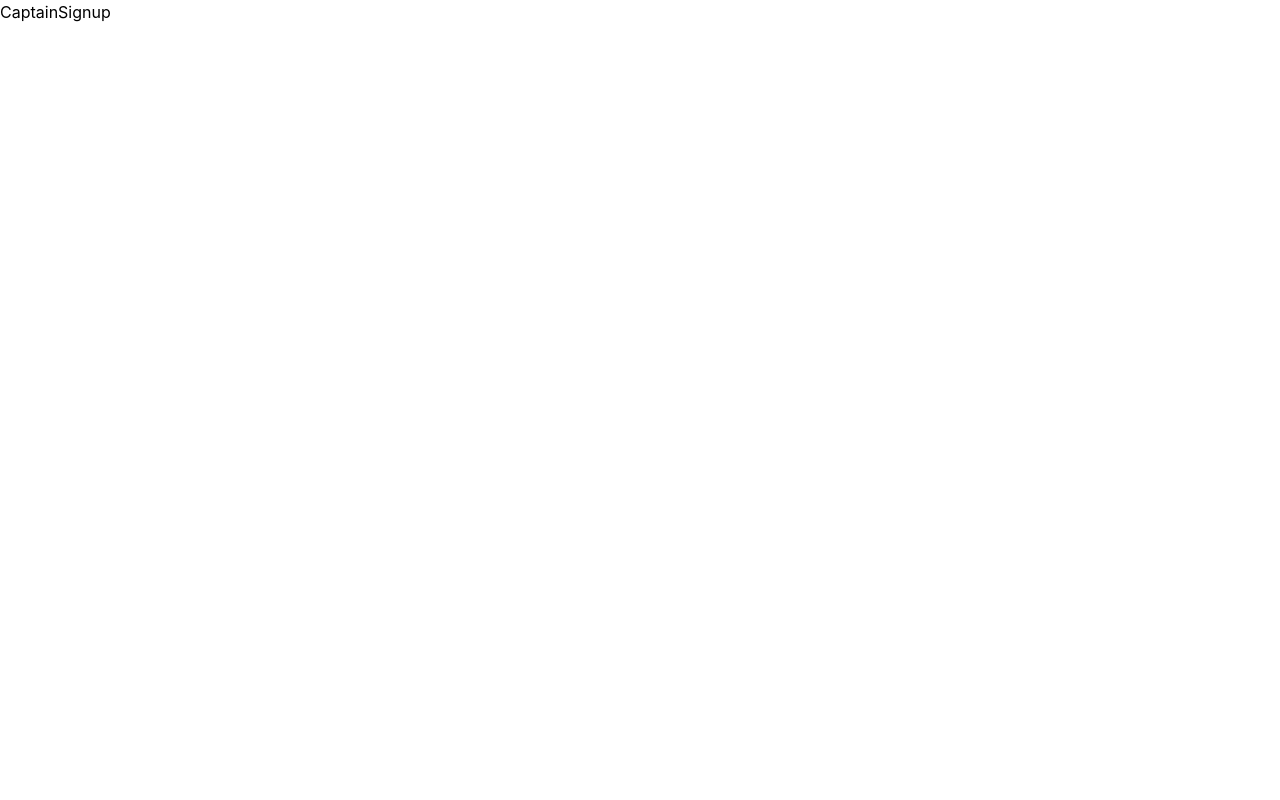
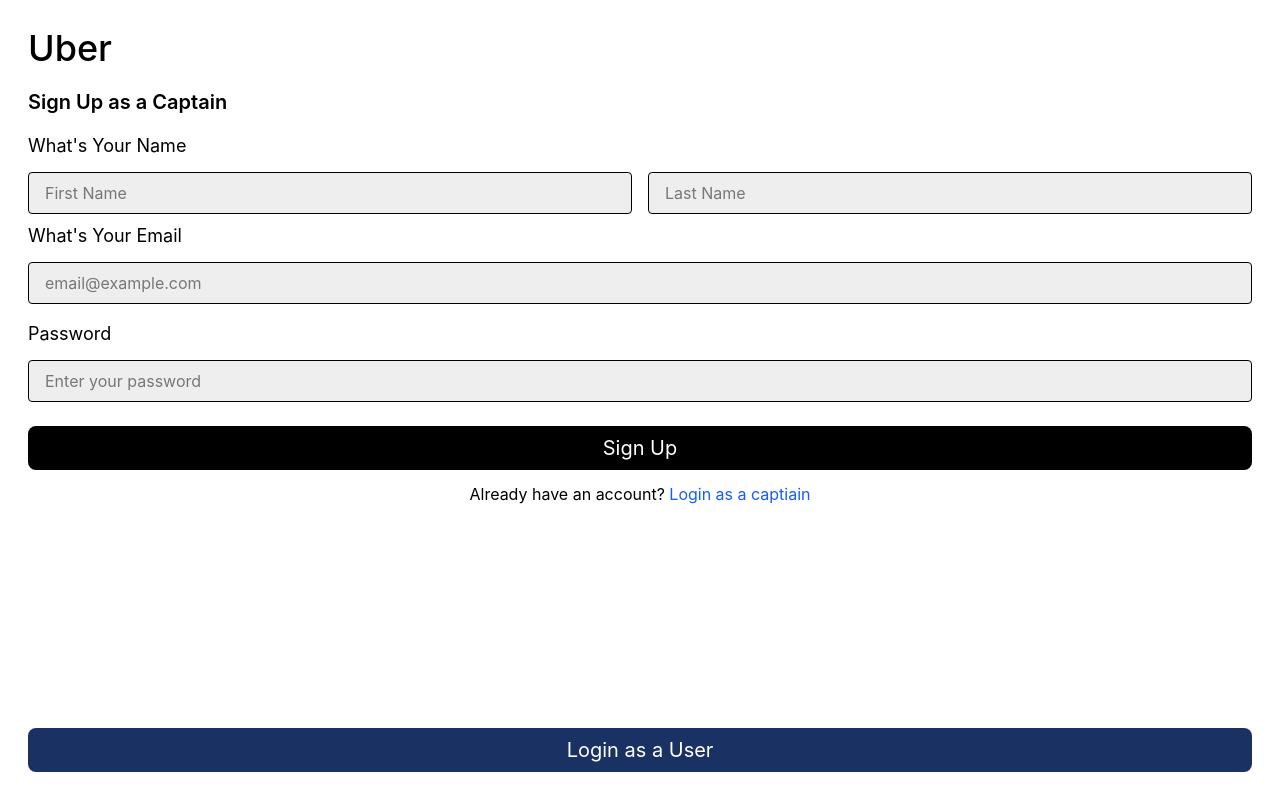
Before and after one commit to kanwar05/RideX, a React app in the folder frontend/: page /captain-signup in a window 1280 px wide. Built offline with nearby package versions, Linux system fonts and the light colour scheme; the HTML template or start-up script is replaced by a standard one.

Commit message:
create form for captain signup and user sign up

```diff
--- a/frontend/src/pages/CaptainSignup.jsx
+++ b/frontend/src/pages/CaptainSignup.jsx
@@ -1,7 +1,128 @@
-import React from "react";
+import React, { useState } from "react";
+import { Link } from "react-router-dom";
 
 const CaptainSignup = () => {
-  return <div>CaptainSignup</div>;
+  const [email, setEmail] = useState("");
+  const [password, setPassword] = useState("");
+  const [firstName, setFirstName] = useState("");
+  const [lastName, setLastName] = useState("");
+  const [userData, setUserData] = useState({});
+
+  const submitHandler = (e) => {
+    e.preventDefault();
+    setUserData({
+      userName: {
+        firstName: firstName,
+        lastName: lastName,
+      },
+      email: email,
+      password: password,
+    });
+
+    console.log("User Data:", {
+      userName: {
+        firstName: firstName,
+        lastName: lastName,
+      },
+      email: email,
+      password: password,
+    });
+    setEmail("");
+    setPassword("");
+    setFirstName("");
+    setLastName("");
+  };
+
+  return (
+    <div className="p-7 flex flex-col justify-between h-screen">
+      <div className="bg-white w-full flex flex-col ">
+        <div className="text-4xl text-black mb-5 font-medium">Uber</div>
+        <form
+          className=""
+          onSubmit={(e) => {
+            submitHandler(e);
+          }}
+        >
+          <div className="flex flex-col mb-2 gap-2">
+            <h1 className="text-xl font-semibold mb-2">Sign Up as a Captain</h1>
+            <label className="text-lg mb-1 " htmlFor="email">
+              What's Your Name
+            </label>
+            <div className="flex gap-4">
+              <input
+                className="bg-[#eeeeee] w-1/2 py-2 px-4 border-1 rounded placeholder:text-base "
+                value={firstName}
+                onChange={(e) => setFirstName(e.target.value)}
+                type="text"
+                id="firstName"
+                required
+                placeholder="First Name"
+              />
+              <input
+                className="bg-[#eeeeee] w-1/2 py-2 px-4 border-1 rounded placeholder:text-base "
+                value={lastName}
+                onChange={(e) => setLastName(e.target.value)}
+                type="text"
+                id="lastName"
+                required
+                placeholder="Last Name"
+              />
+            </div>
+          </div>
+
+          <div className="flex flex-col gap-2">
+            <label className="text-lg mb-1 " htmlFor="email">
+              What's Your Email
+            </label>
+            <input
+              className="bg-[#eeeeee] py-2 px-4 border-1 rounded placeholder:text-base "
+              value={email}
+              onChange={(e) => setEmail(e.target.value)}
+              type="email"
+              id="email"
+              required
+              placeholder="email@example.com"
+            />
+          </div>
+          <div className="flex flex-col gap-2 mt-4 ">
+            <label className="text-lg mb-1" htmlFor="password">
+              Password
+            </label>
+            <input
+              className="bg-[#eeeeee] py-2 px-4 border-1 rounded placeholder:text-base"
+              value={password}
+              onChange={(e) => setPassword(e.target.value)}
+              type="password"
+              id="password"
+              required
+              placeholder="Enter your password"
+            />
+          </div>
+          <button
+            type="submit"
+            className="bg-black w-full text-center text-white text-xl mb-3 py-2 px-4 rounded-lg flex items-center justify-center mt-6"
+          >
+            Sign Up
+          </button>
+        </form>
+        <p className="text-center">
+          Already have an account?{" "}
+          <Link to="/captain-login" className="text-blue-600 ">
+            Login as a captiain
+          </Link>
+        </p>
+      </div>
+
+      <div className="">
+        <Link
+          to="/user-login"
+          className="bg-[#1A3263] w-full text-center text-white text-xl  py-2 px-4 rounded-lg flex items-center justify-center mt-6"
+        >
+          Login as a User
+        </Link>
+      </div>
+    </div>
+  );
 };
 
 export default CaptainSignup;
--- a/frontend/src/pages/UserSignup.jsx
+++ b/frontend/src/pages/UserSignup.jsx
@@ -44,7 +44,8 @@
           }}
         >
           <div className="flex flex-col gap-2">
-            <label className="text-xl font-semibold mb-2 " htmlFor="email">
+            <h1 className="text-xl font-semibold mb-2">Sign Up as a User</h1>
+            <label className="text-lg  mb-1 " htmlFor="email">
               What's Your Name
             </label>
             <div className="flex gap-4">
@@ -70,7 +71,7 @@
           </div>
 
           <div className="flex flex-col gap-2">
-            <label className="text-xl font-semibold mb-2 " htmlFor="email">
+            <label className="text-lg  mb-1 " htmlFor="email">
               What's Your Email
             </label>
             <input
@@ -84,7 +85,7 @@
             />
           </div>
           <div className="flex flex-col gap-2 mt-4">
-            <label className="text-xl font-semibold mb-2 " htmlFor="password">
+            <label className="text-lg  mb-1 " htmlFor="password">
               Password
             </label>
             <input
@@ -101,23 +102,23 @@
             type="submit"
             className="bg-black w-full text-center text-white text-xl mb-3 py-2 px-4 rounded-lg flex items-center justify-center mt-6"
           >
-            Login
+            Sign Up
           </button>
         </form>
         <p className="text-center">
-          New here?{" "}
-          <Link to="/user-signup" className="text-blue-600 ">
-            Register as a User
+          Already have an account?{" "}
+          <Link to="/user-login" className="text-blue-600 ">
+            Login as a User
           </Link>
         </p>
       </div>
 
       <div className="">
         <Link
-          to="/captain-login"
+          to="/captain-signup"
           className="bg-[#1A3263] w-full text-center text-white text-xl  py-2 px-4 rounded-lg flex items-center justify-center mt-6"
         >
-          Login as a Captain
+          Signup as a Captain
         </Link>
       </div>
     </div>
```
